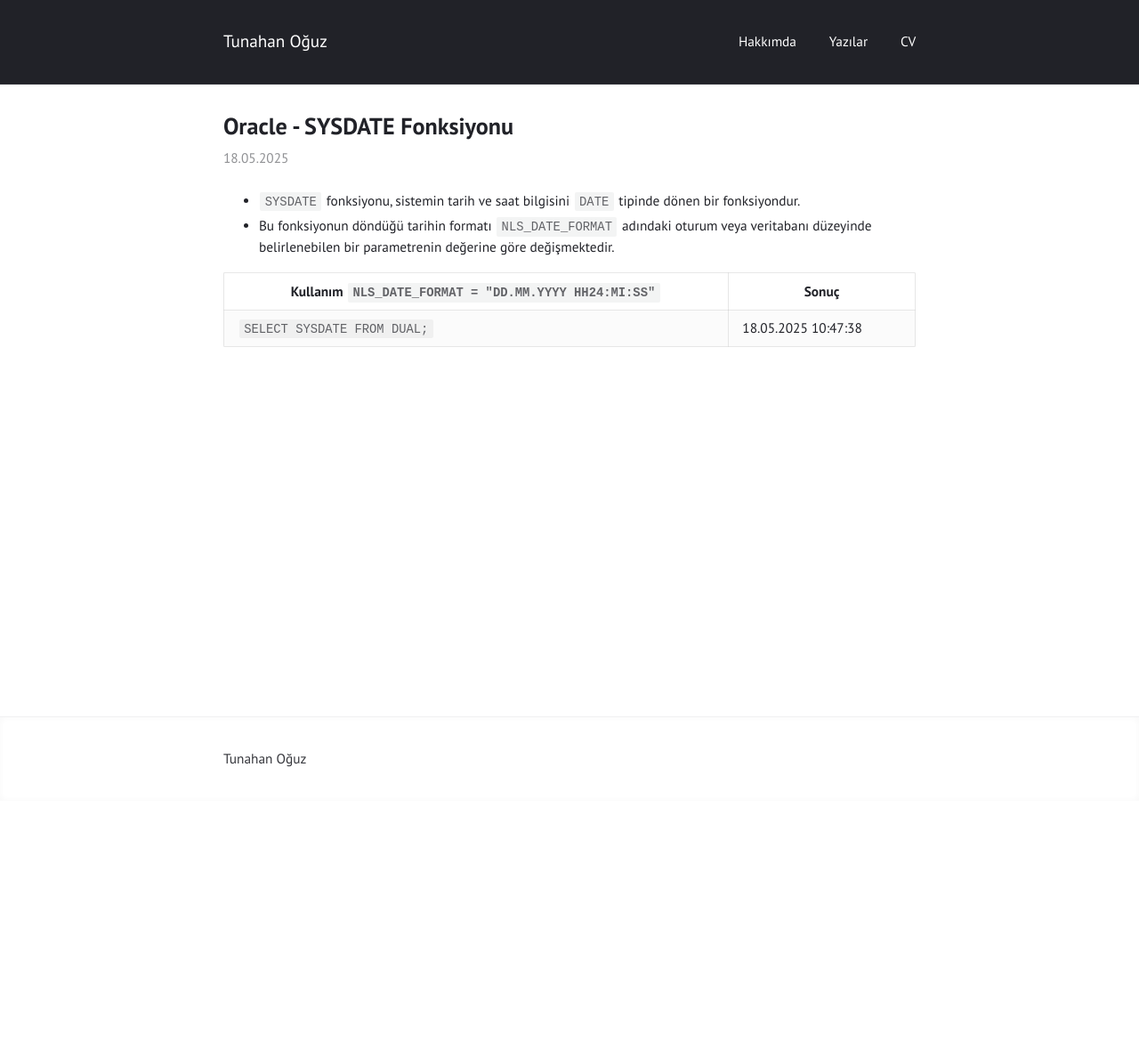
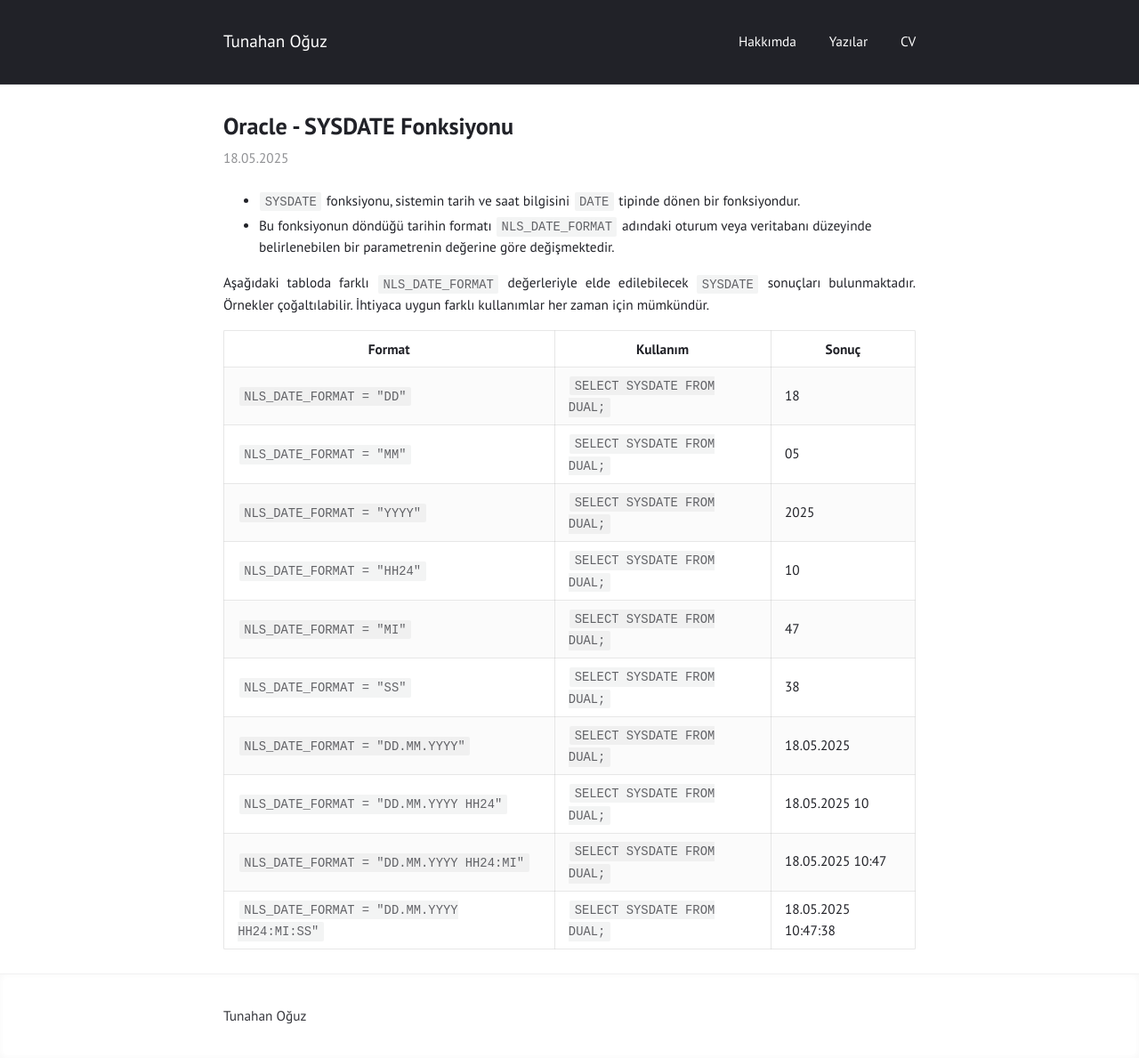
Before and after one commit to tunahanoguz/tunahanoguz.github.io, a Jekyll site: the page built from _posts/2025-05-18-oracle-SYSDATE-fonksiyonu.md, in a window 1280 px wide. Shown: the whole page at 89% size. Built offline with Jekyll 4.4.1, drawn with Linux system fonts in a browser that asks for light colours; before the commit the page ends 900 px from its top, so only the background shows below that.

Commit message:
Update 2025-05-18-oracle-SYSDATE-fonksiyonu.md

```diff
--- a/_posts/2025-05-18-oracle-SYSDATE-fonksiyonu.md
+++ b/_posts/2025-05-18-oracle-SYSDATE-fonksiyonu.md
@@ -7,6 +7,18 @@ categories: oracle
 - `SYSDATE` fonksiyonu, sistemin tarih ve saat bilgisini `DATE` tipinde dönen bir fonksiyondur.
 - Bu fonksiyonun döndüğü tarihin formatı `NLS_DATE_FORMAT` adındaki oturum veya veritabanı düzeyinde belirlenebilen bir parametrenin değerine göre değişmektedir.
 
-| Kullanım `NLS_DATE_FORMAT = "DD.MM.YYYY HH24:MI:SS"` | Sonuç               |
-|------------------------------------------------------|---------------------|
-| `SELECT SYSDATE FROM DUAL;`                          | 18.05.2025 10:47:38 |
+Aşağıdaki tabloda farklı `NLS_DATE_FORMAT` değerleriyle elde edilebilecek `SYSDATE` sonuçları bulunmaktadır.
+Örnekler çoğaltılabilir. İhtiyaca uygun farklı kullanımlar her zaman için mümkündür.
+
+| Format                                      | Kullanım                    | Sonuç               |
+|---------------------------------------------|-----------------------------|---------------------|
+| `NLS_DATE_FORMAT = "DD"`                    | `SELECT SYSDATE FROM DUAL;` | 18                  |
+| `NLS_DATE_FORMAT = "MM"`                    | `SELECT SYSDATE FROM DUAL;` | 05                  |
+| `NLS_DATE_FORMAT = "YYYY"`                  | `SELECT SYSDATE FROM DUAL;` | 2025                |
+| `NLS_DATE_FORMAT = "HH24"`                  | `SELECT SYSDATE FROM DUAL;` | 10                  |
+| `NLS_DATE_FORMAT = "MI"`                    | `SELECT SYSDATE FROM DUAL;` | 47                  |
+| `NLS_DATE_FORMAT = "SS"`                    | `SELECT SYSDATE FROM DUAL;` | 38                  |
+| `NLS_DATE_FORMAT = "DD.MM.YYYY"`            | `SELECT SYSDATE FROM DUAL;` | 18.05.2025          |
+| `NLS_DATE_FORMAT = "DD.MM.YYYY HH24"`       | `SELECT SYSDATE FROM DUAL;` | 18.05.2025 10       |
+| `NLS_DATE_FORMAT = "DD.MM.YYYY HH24:MI"`    | `SELECT SYSDATE FROM DUAL;` | 18.05.2025 10:47    |
+| `NLS_DATE_FORMAT = "DD.MM.YYYY HH24:MI:SS"` | `SELECT SYSDATE FROM DUAL;` | 18.05.2025 10:47:38 |
```
